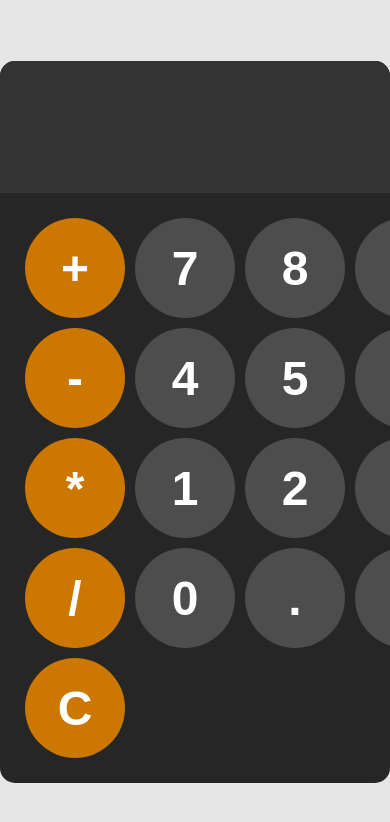
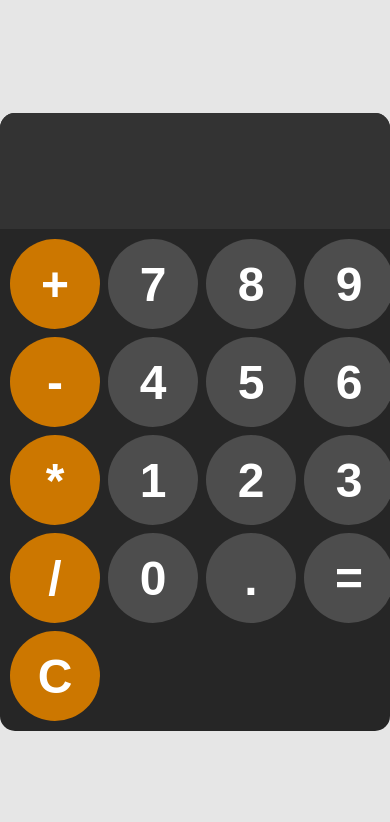
Before and after one commit to ABHi-202864/Calculator, a plain HTML site: page index.html in a window 390 px wide. Drawn offline with Linux system fonts and the light colour scheme.

Commit message:
mobile responsive complete

```diff
--- a/css/style.css
+++ b/css/style.css
@@ -63,3 +63,22 @@ button:active {
 .operator-btn:active {
     background-color: hsl(35, 100%, 65%);
 }
+
+
+/* mobile responsive */
+@media only screen and (max-width: 440px) {
+
+    button {
+        width: 90px;
+        height: 90px;
+    }
+
+    #keys {
+        gap: 8px;
+        padding: 10px;
+    }
+
+    #display {
+        padding: 12px 0px;
+    }
+}
```
